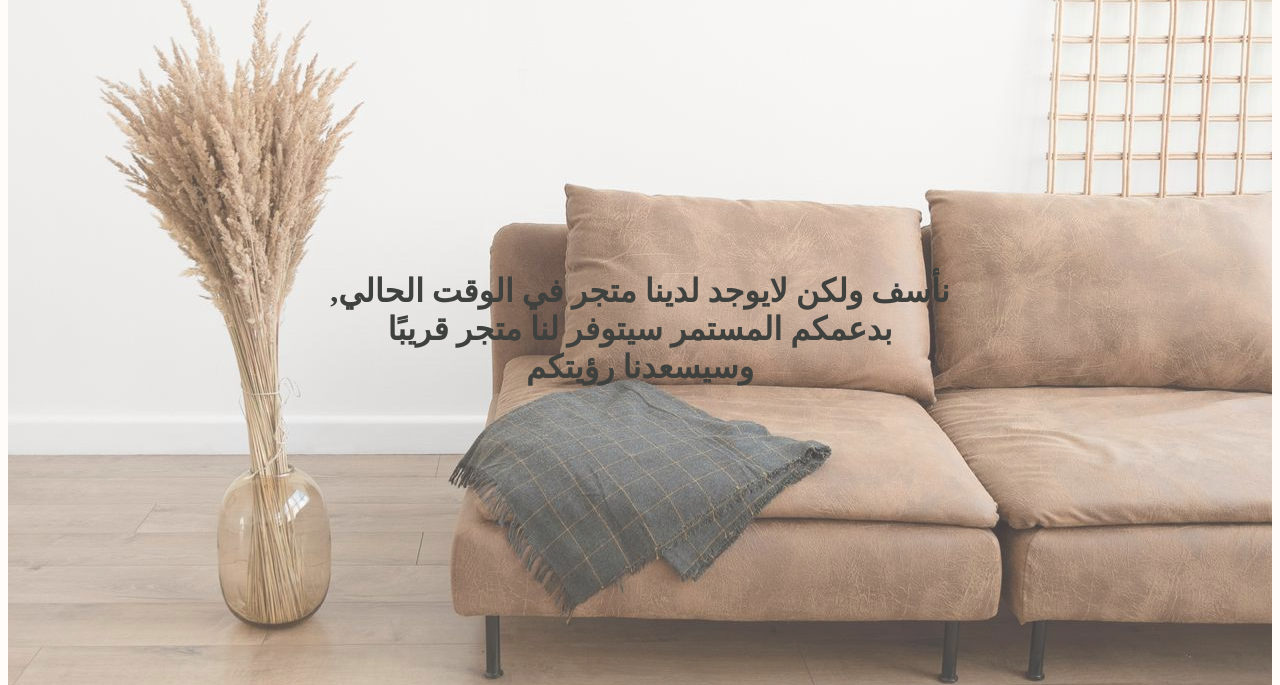
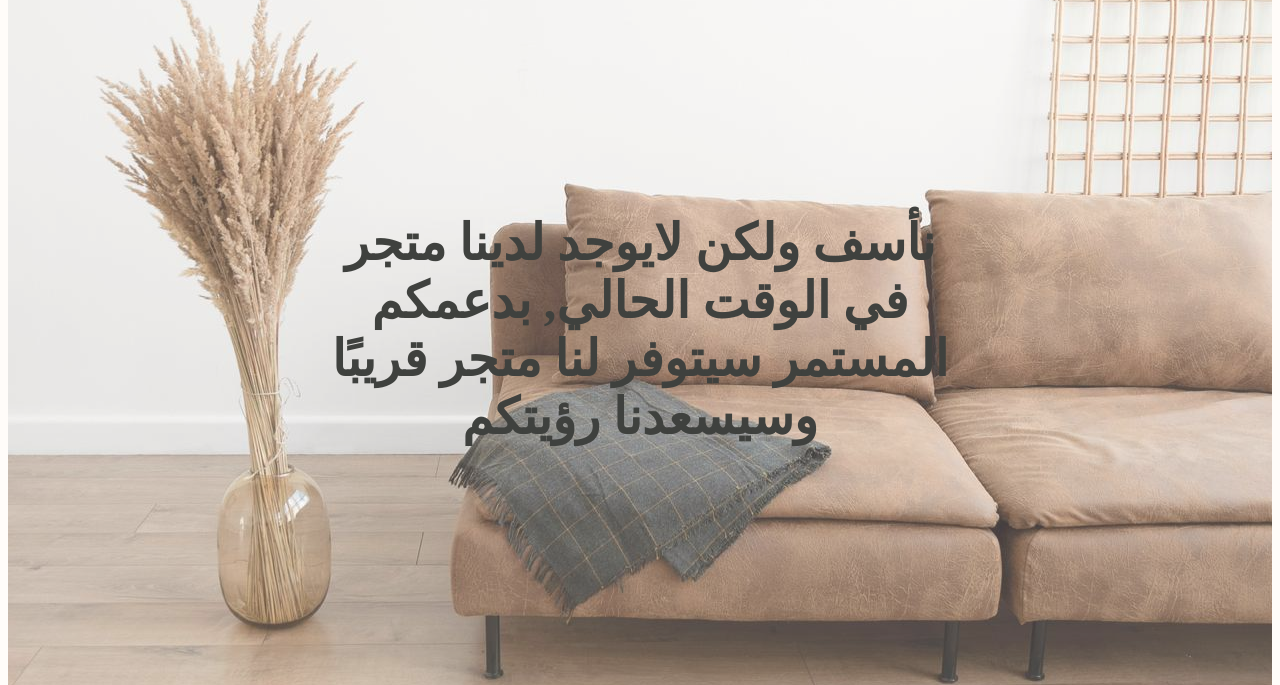
Before and after one commit to Jawza-Alqahtani/FirstWebPage, a PHP site: page /location.html in a window 1280 px wide. Shown: the part 79-764 px from the top of the page. Run offline with PHP 8.4, Linux system fonts and the light colour scheme.

Commit message:
Update styleLocation.css

```diff
--- a/styleLocation.css
+++ b/styleLocation.css
@@ -237,7 +237,9 @@ header {
 
 }
 
-
+h1 {
+    font-size: 50px;
+}
 
 @media screen and (max-width: 780px) {
 
```
